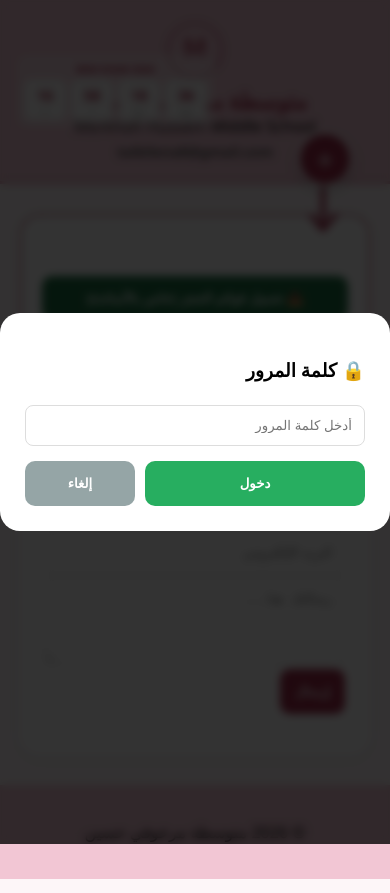
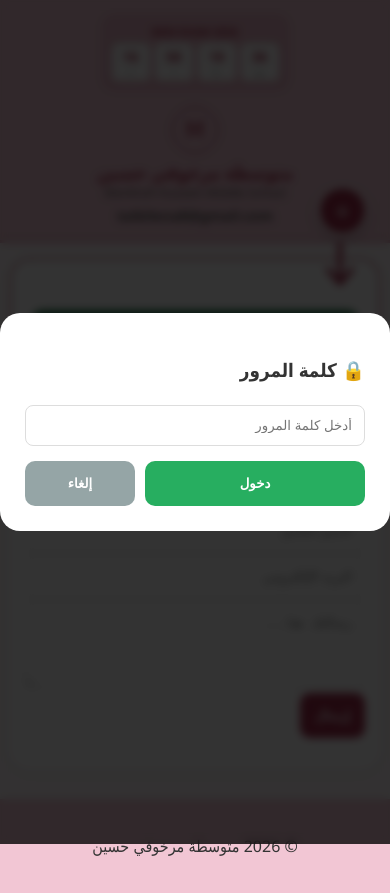
Before and after one commit to taibi-lena8/web1, a plain HTML site: page index.html in a window 390 px wide. Both pictures are taken after a click on the element "دخول سريع". Drawn offline with nearby package versions, Linux system fonts and the light colour scheme.

Commit message:
Refactor and enhance CSS styles for responsiveness

```diff
--- a/style.css
+++ b/style.css
@@ -1,8 +1,27 @@
-/* --- الأكواد الأساسية --- */
-body { margin: 0; padding: 0; font-family: 'Segoe UI', sans-serif; background-color: #fdf6f8; direction: rtl; text-align: right; }
-.top { background: #f2c6d4; padding: 20px; text-align: center; border-bottom: 3px solid #e1a5b8; position: relative; }
+/* ============================================================
+   1. التنسيقات العامة للصحفة (Original)
+   ============================================================ */
+body {
+    margin: 0;
+    padding: 0;
+    font-family: 'Segoe UI', Tahoma, Geneva, Verdana, sans-serif;
+    background-color: #fdf6f8;
+    direction: rtl;
+    text-align: right;
+    color: #333;
+}
 
-/* العداد التنازلي */
+/* رأس الصفحة */
+.top {
+    background: #f2c6d4;
+    padding: 20px;
+    text-align: center;
+    border-bottom: 3px solid #e1a5b8;
+    position: relative;
+    z-index: 100;
+}
+
+/* العداد التنازلي (تصميم الحاسب افتراضياً) */
 .bem-countdown-box {
     position: absolute;
     left: 15px;
@@ -13,77 +32,342 @@ body { margin: 0; padding: 0; font-family: 'Segoe UI', sans-serif; background-co
     border-radius: 12px;
     border: 1px solid rgba(161, 44, 74, 0.2);
     text-align: center;
+    z-index: 101;
 }
-.cd-label { font-size: 10px; font-weight: bold; color: #a12c4a; margin-bottom: 4px; }
-.timer-display { display: flex; gap: 5px; }
-.t-unit { background: white; padding: 4px; border-radius: 6px; min-width: 32px; border: 1px solid #eee; }
-.t-unit span { display: block; font-size: 15px; font-weight: bold; color: #a12c4a; }
-.t-unit small { font-size: 8px; color: #777; display: block; }
 
-.logo { display: flex; flex-direction: column; align-items: center; gap: 5px; }
-.logo-svg { width: 60px; height: 60px; }
-.school h1 { color: #a12c4a; margin: 0; font-size: 22px; }
-.email-display { margin-top: 5px; font-weight: bold; color: #555; font-size: 14px; }
+.cd-label {
+    font-size: 10px;
+    font-weight: bold;
+    color: #a12c4a;
+    margin-bottom: 4px;
+}
 
-.container { max-width: 600px; margin: 30px auto; padding: 0 20px; }
-.card { background: white; padding: 25px; border-radius: 20px; box-shadow: 0 4px 15px rgba(0,0,0,0.05); margin-bottom: 30px; position: relative; transition: transform 0.3s ease; }
+.timer-display {
+    display: flex;
+    gap: 5px;
+    justify-content: center;
+}
 
-.final-promo-box { border: 2px dashed #a12c4a; text-align: center; padding: 60px 20px 30px 20px !important; }
+.t-unit {
+    background: white;
+    padding: 4px;
+    border-radius: 6px;
+    min-width: 32px;
+    border: 1px solid #eee;
+}
 
-/* زر الزائد (+) مع تأثير الدوران */
+.t-unit span {
+    display: block;
+    font-size: 15px;
+    font-weight: bold;
+    color: #a12c4a;
+}
+
+.t-unit small {
+    font-size: 8px;
+    color: #777;
+    display: block;
+}
+
+/* الشعار وعنوان المؤسسة */
+.logo {
+    display: flex;
+    flex-direction: column;
+    align-items: center;
+    gap: 5px;
+}
+
+.logo-svg {
+    width: 60px;
+    height: 60px;
+}
+
+.school h1 {
+    color: #a12c4a;
+    margin: 0;
+    font-size: 22px;
+}
+
+.school span {
+    color: #555;
+    font-size: 14px;
+    direction: ltr;
+    display: block;
+}
+
+.email-display {
+    margin-top: 5px;
+    font-weight: bold;
+    color: #555;
+    font-size: 14px;
+}
+
+/* الحاوية الرئيسية */
+.container {
+    max-width: 600px;
+    margin: 30px auto;
+    padding: 0 20px;
+}
+
+/* الكروت (Sections) */
+.card {
+    background: white;
+    padding: 25px;
+    border-radius: 20px;
+    box-shadow: 0 4px 15px rgba(0,0,0,0.05);
+    margin-bottom: 30px;
+    position: relative;
+    /* transition: transform 0.3s ease; تم إزالتها لعدم التأثير على التصميم العام */
+}
+
+/* صندوق الترويج النهائي */
+.final-promo-box {
+    border: 2px dashed #a12c4a;
+    text-align: center;
+    padding: 60px 20px 30px 20px !important;
+}
+
+/* الزر العائم (+) */
 .final-plus-btn {
-  position: absolute; top: -85px; right: 15px; width: 50px; height: 50px;
-  background: #a12c4a; color: white; border-radius: 50%; font-size: 30px;
-  display: flex; align-items: center; justify-content: center; cursor: pointer;
-  border: 3px solid white; box-shadow: 0 4px 8px rgba(0,0,0,0.2); z-index: 100;
-  transition: all 0.4s cubic-bezier(0.175, 0.885, 0.32, 1.275);
+    position: absolute;
+    top: -85px;
+    right: 15px;
+    width: 50px;
+    height: 50px;
+    background: #a12c4a;
+    color: white;
+    border-radius: 50%;
+    font-size: 30px;
+    display: flex;
+    align-items: center;
+    justify-content: center;
+    cursor: pointer;
+    border: 3px solid white;
+    box-shadow: 0 4px 8px rgba(0,0,0,0.2);
+    z-index: 102;
+    transition: all 0.4s cubic-bezier(0.175, 0.885, 0.32, 1.275); /* حركة أنعم */
 }
-.final-plus-btn:hover { transform: scale(1.1) rotate(90deg); background: #82223a; }
 
-.final-arrow-down { position: absolute; top: -45px; right: 25px; animation: moveDown 1s infinite alternate; }
-@keyframes moveDown { from { transform: translateY(0); } to { transform: translateY(10px); } }
+/* السهم المتحرك للأعلى/الأسفل */
+.final-arrow-down {
+    position: absolute;
+    top: -45px;
+    right: 25px;
+    animation: moveDown 1s infinite alternate;
+}
 
-/* زر التحميل الأخضر مع تأثير الارتفاع */
-.btn-main-excel {
-  background: #1d6f42 !important; color: white; width: 100%; padding: 15px;
-  border-radius: 10px; font-weight: bold; border: none; cursor: pointer;
+@keyframes moveDown {
+    from { transform: translateY(0); }
+    to { transform: translateY(10px); }
+}
+
+/* قائمة الأساتذة في المودال */
+.teachers-list-container {
+    max-height: 320px;
+    overflow-y: auto;
+    border: 1px solid #ddd;
+    border-radius: 10px;
+    padding: 10px;
+    margin: 15px 0;
+    background: #fafafa;
+}
+
+.subject-group {
+    background: #f2c6d4;
+    color: #a12c4a;
+    padding: 8px;
+    font-weight: bold;
+    margin-top: 15px;
+    border-radius: 5px;
+    font-size: 14px;
+}
+
+.teacher-item {
+    display: block;
+    padding: 12px;
+    border-bottom: 1px solid #eee;
+    cursor: pointer;
+    font-size: 15px;
+    transition: background 0.2s;
+}
+
+.teacher-item:hover {
+    background: #fff0f5;
+}
+
+/* المودال (النافذة المنبثقة) */
+.modal-overlay {
+    display: none;
+    position: fixed;
+    top: 0;
+    left: 0;
+    width: 100%;
+    height: 100%;
+    background: rgba(0,0,0,0.8);
+    z-index: 1000;
+    align-items: center;
+    justify-content: center;
+    backdrop-filter: blur(4px); /* تعتيم الخلفية */
+}
+
+.modal-content {
+    background: white;
+    padding: 25px;
+    border-radius: 20px;
+    width: 90%;
+    max-width: 450px;
+    animation: modalIn 0.4s ease-out; /* حركة دخول */
+}
+
+@keyframes modalIn {
+    from { opacity: 0; transform: translateY(30px); }
+    to { opacity: 1; transform: translateY(0); }
+}
+
+.modal-btns {
+    display: grid;
+    grid-template-columns: 2fr 1fr;
+    gap: 10px;
+    margin-top: 15px;
+}
+
+/* تذييل الصفحة */
+footer {
+    background: #f2c6d4;
+    padding: 20px;
+    text-align: center;
+}
+
+/* ============================================================
+   2. المؤثرات التفاعلية للأزرار والحقول (Enhanced Elements)
+   ============================================================ */
+
+/* تأثير عام لجعل أي تحرك ناعماً */
+button, .btn-main-excel, .final-plus-btn, input, textarea, .teacher-item {
     transition: all 0.3s ease;
 }
-.btn-main-excel:hover { background: #145a32 !important; transform: translateY(-3px); box-shadow: 0 5px 15px rgba(29, 111, 66, 0.3); }
-.btn-main-excel:active { transform: translateY(-1px); }
 
-.teachers-list-container {
-    max-height: 320px; overflow-y: auto; border: 1px solid #ddd;
-    border-radius: 10px; padding: 10px; margin: 15px 0; background: #fafafa;
+/* زر التحميل الأخضر (الرئيسي) */
+.btn-main-excel {
+    background: #1d6f42 !important;
+    color: white;
+    width: 100%;
+    padding: 15px;
+    border-radius: 10px;
+    font-weight: bold;
+    border: none;
+    cursor: pointer;
 }
-.subject-group { background: #f2c6d4; color: #a12c4a; padding: 8px; font-weight: bold; margin-top: 15px; border-radius: 5px; font-size: 14px; }
-.teacher-item { display: block; padding: 12px; border-bottom: 1px solid #eee; cursor: pointer; font-size: 15px; transition: background 0.2s; }
-.teacher-item:hover { background: #fff0f5; }
 
-/* المودال مع تأثير الظهور الناعم */
-.modal-overlay {
-  display: none; position: fixed; top: 0; left: 0; width: 100%; height: 100%;
-  background: rgba(0,0,0,0.8); z-index: 1000; align-items: center; justify-content: center;
-  backdrop-filter: blur(4px);
+.btn-main-excel:hover {
+    background: #145a32 !important; /* لون أغمق */
+    transform: translateY(-3px); /* يرتفع */
+    box-shadow: 0 5px 15px rgba(29, 111, 66, 0.3);
 }
-.modal-content {
-  background: white; padding: 25px; border-radius: 20px; width: 90%; max-width: 450px;
-  animation: modalIn 0.4s ease-out;
+
+.btn-main-excel:active {
+    transform: translateY(-1px); /* ينضغط */
 }
-@keyframes modalIn { from { opacity: 0; transform: translateY(30px); } to { opacity: 1; transform: translateY(0); } }
 
-input[type="password"], textarea, input[type="text"], input[type="email"] {
-  width: 100%; padding: 12px; margin-top: 5px; border: 1px solid #ddd; border-radius: 8px;
-  box-sizing: border-box; transition: all 0.3s;
+/* الزر العائم (+) */
+.final-plus-btn:hover {
+    transform: scale(1.1) rotate(90deg); /* يكبر ويدور */
+    background: #82223a; /* لون أغمق */
 }
-input:focus, textarea:focus { border-color: #a12c4a; outline: none; box-shadow: 0 0 8px rgba(161,44,74,0.1); }
 
-button { background: #a12c4a; color: white; border: none; padding: 15px; border-radius: 10px; font-weight: bold; cursor: pointer; transition: all 0.3s; }
-button:hover { filter: brightness(1.1); transform: translateY(-2px); }
-button:active { transform: scale(0.98); }
+/* الحقول (Inputs & Textarea) */
+input[type="text"], input[type="email"], input[type="password"], textarea {
+    width: 100%;
+    padding: 12px;
+    margin-top: 5px;
+    border: 1px solid #ddd;
+    border-radius: 8px;
+    box-sizing: border-box;
+}
 
+input:focus, textarea:focus {
+    border-color: #a12c4a;
+    outline: none;
+    box-shadow: 0 0 8px rgba(161,44,74,0.1);
+    background-color: white;
+}
+
+/* الأزرار العامة */
+button {
+    background: #a12c4a;
+    color: white;
+    border: none;
+    padding: 15px;
+    border-radius: 10px;
+    font-weight: bold;
+    cursor: pointer;
+}
+
+button:hover {
+    filter: brightness(1.1);
+    transform: translateY(-2px);
+}
+
+button:active {
+    transform: scale(0.98);
+}
+
+/* ألوان الأزرار الخاصة */
 .btn-success { background: #27ae60; }
+.btn-success:hover { background: #219150; }
+
 .btn-danger { background: #c0392b; }
+.btn-danger:hover { background: #a93226; }
+
 .btn-secondary { background: #95a5a6; width: 100%; }
-.modal-btns { display: grid; grid-template-columns: 2fr 1fr; gap: 10px; margin-top: 15px; }
-footer { background: #f2c6d4; padding: 20px; text-align: center; }
+.btn-secondary:hover { background: #7f8c8d; }
+
+
+/* ============================================================
+   3. تنسيقات الهواتف (Responsive Fix)
+   ============================================================ */
+@media screen and (max-width: 600px) {
+
+  /* رأس الصفحة في الهاتف */
+  .top {
+    padding: 15px 10px;
+    display: flex;
+    flex-direction: column; /* رص عمودي */
+    align-items: center; /* توسيط */
+  }
+
+  /* جعل العداد التنازلي فوق اسم المؤسسة وبشكل منظم */
+  .bem-countdown-box {
+    position: relative; /* ليس absolute */
+    left: auto;
+    top: auto;
+    transform: none; /* إلغاء التحويل الافتراضي */
+    margin-bottom: 15px; /* مسافة قبل الشعار */
+    width: auto;
+    max-width: 95%;
+    background: rgba(161, 44, 74, 0.1); /* خلفية خفيفة للتحديد */
+    border: 1px solid rgba(161, 44, 74, 0.2);
+  }
+
+  /* تصغير نصوص العداد لتناسب الشاشة الصغيرة */
+  .cd-label { font-size: 11px; }
+  .t-unit { padding: 3px; min-width: 30px; }
+  .t-unit span { font-size: 14px; }
+
+  /* ضبط منطقة الشعار */
+  .logo { margin-top: 0; }
+  .logo-svg { width: 50px; height: 50px; }
+
+  /* تصغير العناوين */
+  .school h1 { font-size: 18px; }
+  .school span { font-size: 12px; }
+
+  /* ضبط منطقة المحتوى */
+  .container { margin: 15px auto; padding: 0 10px; }
+  .card { padding: 15px; }
+
+  /* تعديل وضعية زر (+) في الهاتف */
+  .final-promo-box { padding-top: 50px !important; }
+  .final-plus-btn { top: -75px; right: 10px; width: 45px; height: 45px; font-size: 26px; }
+  .final-arrow-down { top: -35px; right: 18px; }
+}
```
Lines whose indentation alone changed are shown as unchanged.
